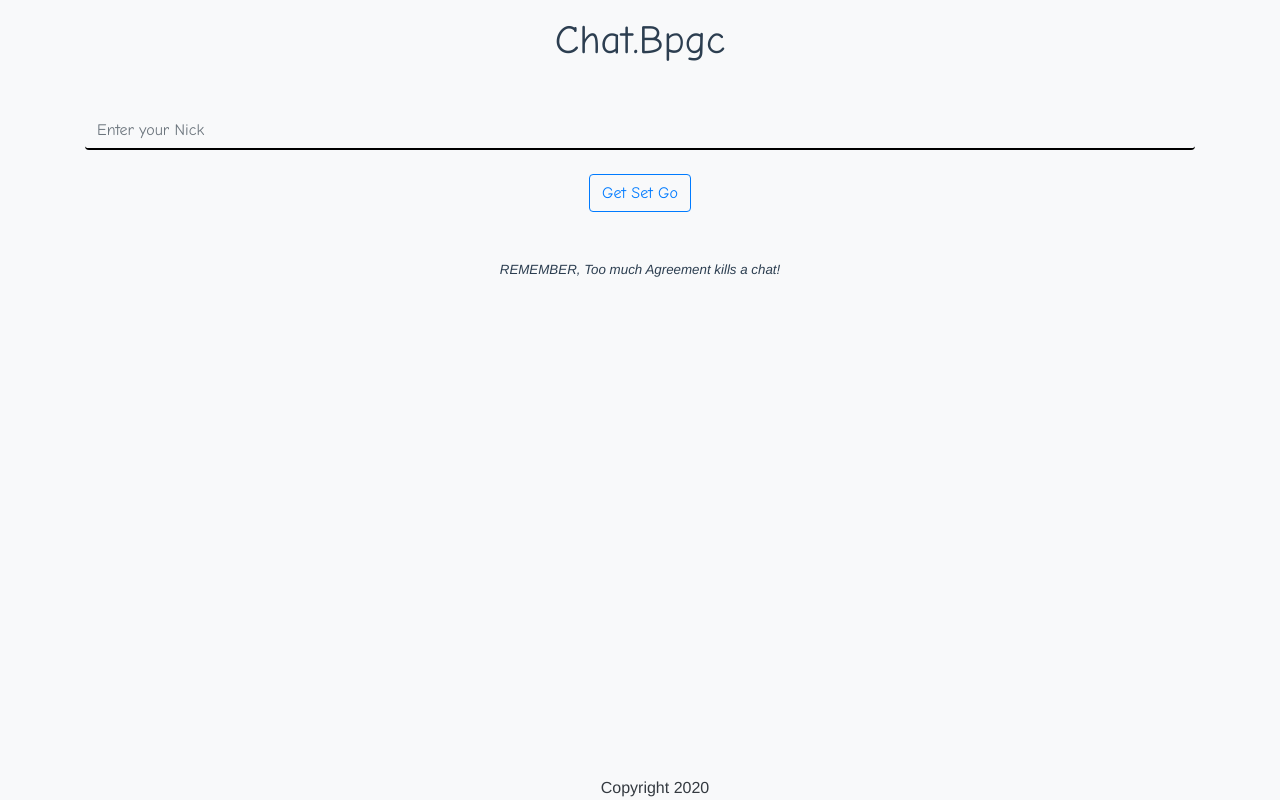
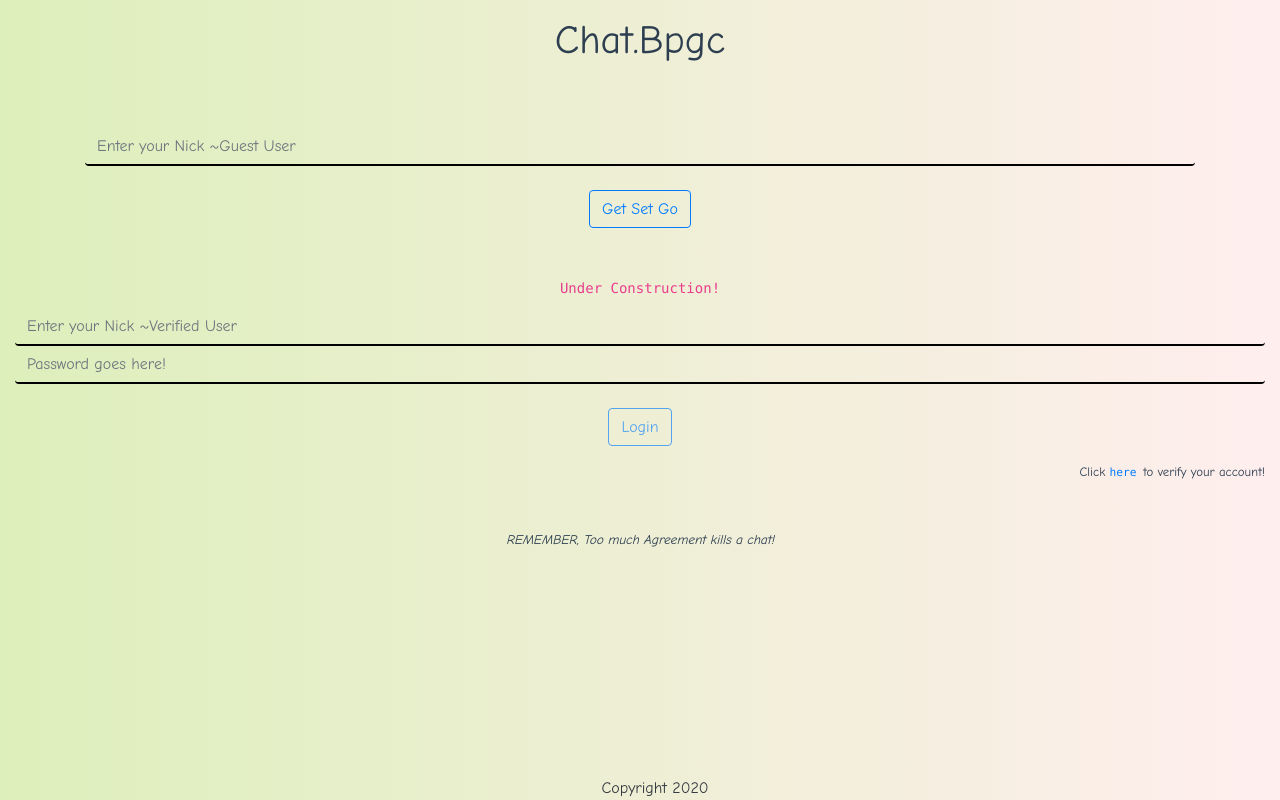
Before and after one commit to PS-Division-BITS/Chat, a Vue app in the folder chat-frontend/: page / in a window 1280 px wide. Built offline with nearby package versions, Linux system fonts and the light colour scheme.

Commit message:
Login page added & UI modified

```diff
--- a/chat-frontend/src/components/chatwindow.vue
+++ b/chat-frontend/src/components/chatwindow.vue
@@ -2,9 +2,9 @@
     <div id="chatwindow" class=" container-fluid m-0 p-0">
         <div class="mb-2 p-3 container-fluid" id="messagesBox">
 
-            <div v-for="data in chat" :key="data.id" class="rounded m-1 p-1" id="messageInfo" :class="{'sent': username === data.sender, 'recieved' : username !== data.sender}">
+            <div v-for="data in chat" :key="data.id" class="rounded m-1 p-1" id="messageInfo" :class="{'notification': data.type === 'notification','sent': username === data.sender, 'recieved' : (username !== data.sender && data.type !== 'notification')}">
 
-                    <code id="sender"> {{data.sender}} </code> <hr style="width:10%" class="m-0 p-0">
+                    <code id="sender"> {{data.sender}} <span v-if="data.verified" class="verified"></span> </code> <hr style="width:10%" class="m-0 p-0">
                     <span> {{data.message}}</span>
 
             </div>
@@ -33,16 +33,10 @@ export default {
             username : this.$store.state.user.username,
             token : this.$store.state.user.key,
             message :"",
-            chat :[{'sender':'testusers','message':'Hii Guys, this is my UI design of a chat window'},
-                    {'sender':'Anupama','message':'Hii Guys, this is my UI design of a chat window'},
-                    {'sender':'Anupama','message':'Hii Guys, this is my UI design of a chat window'},
-                    {'sender':'rt','message':'Hii Guys, this is my UI design of a chat window'},
-                    {'sender':'rt','message':'Hii Guys, this is my UI design of a chat window'},
-                    {'sender':'Anupama','message':'Hii Guys, this is my UI design of a chat window'},
-                    {'sender':'Anupama','message':'Hii Guys, this is my UI design of a chat window'},
-                    {'sender':'rt','message':'Hii Guys, this is my UI design of a chat window'},
-                    {'sender':'rt','message':'Hii Guys, this is my UI design of a chat window'},
-                    {'sender':'Anupama','message':'Hii Guys, this is my UI design of a chat window'}
+            chat :[{'type':'notification','message':'Hii Guys, Welcome to chat.bpgc! Feel free to test this development version and report any issues directly at our git repo!'},
+            {'sender':'admin','verified':true,'message':'Hii Guys,Welcome to BITS Goa\'s campus wide chat room!  '},
+            {'type':'notification','message':'Abc just joined the chat!'}
+
 
             ],
             chatSocket: new WebSocket(this.$store.getters.socketURL),
@@ -169,7 +163,7 @@ overflow-x: scroll;
     margin-right: auto !important;
     text-align: left;
 
-    background-color:linen;
+    background-color:#f6e2bc;
     hr {
         margin-right: auto;
     }
@@ -178,9 +172,46 @@ overflow-x: scroll;
 .sent {
     margin-left: auto !important;
     text-align: right;
-    background-color:lightblue;
+    background-color:#fbdbf6;
      hr {
         margin-left: auto !important;
     }
 }
+
+.notification{
+    text-align: center;
+    font-style: italic;
+    font-size: 80%;
+    margin:auto !important;
+    hr {
+        display: none;
+    }
+}
+
+.verified{
+  display:inline-block;
+
+  &:after{
+    /*Add another block-level blank space*/
+    content: '';
+    display: block;
+
+    /*Make it a small rectangle so the border will create an L-shape*/
+    width: 6px;
+    height: 12px;
+
+    /*Add a white border on the bottom and left, creating that 'L' */
+    border: solid black;
+    border-width: 0 2px 2px 0;
+
+    /*Rotate the L 45 degrees to turn it into a checkmark*/
+    transform: rotate(45deg);
+  }
+
+}
+::-webkit-scrollbar {
+  display: none;
+}
+
+
 </style>
--- /dev/null
+++ b/chat-frontend/src/components/loginpage/guestUser.vue
@@ -0,0 +1,91 @@
+<template>
+    <div  id="form" class="mx-auto container ">
+      <form @submit.prevent="onSubmit">
+        <div class="m-0 mb-5 p-0" v-if="error">     <code>{{errorMessage}}</code></div>
+        <input class="form-control" v-model="nick" placeholder="Enter your Nick ~Guest User" type="text" id="nickname" required/>
+        <button type="submit" class="btn mt-4 btn-outline-primary"  > Get Set Go</button>
+      </form>
+    </div>
+</template>
+
+<script>
+
+export default {
+    data : function(){
+        return {
+            nick:"",
+            error:false,
+            errorMessage:""
+
+        }
+    },
+    mounted: function() {
+        if(localStorage.user){
+            console.log('redirecting.... user = '+JSON.parse(localStorage.user).username+"XX")
+            this.$store.commit("updateUser",JSON.parse((localStorage.user)));
+            this.$router.push({name : 'Homepage'})
+        }
+    },
+
+    methods:{
+        onSubmit(){
+            this.error=false;
+
+            const params = new URLSearchParams();
+            params.append('username',this.nick)
+            this.$axios({
+                method : 'post',
+                url : this.$store.state.AUTHBASEURL+'login/',
+                data : params
+            })
+            .then(response=>{
+                response=response.data;
+               // console.log(response+"response from axios")
+                if(!response.error)
+                {
+                    var username = response.user.username;
+                    var key = response.user.key;
+                    var user = {"username":username,"key":key}
+                  //  console.log('USER = %s key = %s ',username,key)
+                    localStorage.user=JSON.stringify(user);
+                   // console.log('saved in Local storage as '+JSON.stringify(user))
+                    this.$store.commit('updateUser',user)
+                  //  console.log('store user : '+this.$store.state.user)
+                    this.$router.push('/chat')
+                }
+                else
+                {
+                    this.error=true;
+                    this.errorMessage=response.message;
+                }
+
+            })
+            .catch(error=>{
+                console.log('ERROR :',error)
+                        /* has to be moved to try block */
+
+
+
+            })
+         }
+    }
+}
+</script>
+
+<style lang="scss" scoped>
+
+
+#form {
+     font-family: 'Comic Neue', cursive;
+}
+
+input {
+    background:none;
+    border:none;
+    border-bottom: 2px solid black;
+}
+input:focus {
+    border:none;
+    background:none;
+}
+</style>
--- a/chat-frontend/src/components/loginpage/login.vue
+++ b/chat-frontend/src/components/loginpage/login.vue
@@ -1,57 +1,66 @@
 <template>
-    <div  id="form" class="mx-auto container ">
-      <form @submit.prevent="onSubmit">
-        <div class="m-0 mb-5 p-0" v-if="error">     <code>{{errorMessage}}</code></div>
-        <input class="form-control" v-model="nick" placeholder="Enter your Nick" type="text" id="nickname" required/>
-        <button type="submit" class="btn mt-4 btn-outline-primary"  > Get Set Go</button>
+    <div id="login">
+        <form @submit.prevent="onSubmit">
+
+        <div class="m-0 mb-2 p-0" v-if="this.error">     <code>  Under Construction!{{errorMessage}}</code></div>
+        <input  class="form-control" v-model="username" placeholder="Enter your Nick ~Verified User" type="text" id="username" required/>
+        <input  class="form-control" v-model="password" placeholder="Password goes here!" type="password" id="password" required autocomplete="true"/>
+        <button type="submit" class="btn mt-4 btn-outline-primary"  disabled > Login</button>
+
       </form>
+     <p class="text-right mt-3" style="font-size:80%">Click <code> <a href="#"> here  </a></code> to verify your account!</p>
     </div>
 </template>
 
 <script>
+export default {
 
-export default {
     data : function(){
         return {
-            nick:"",
-            error:false,
-            errorMessage:""
-
-        }
-    },
-    mounted: function() {
-        if(localStorage.user){
-            console.log('redirecting.... user = '+JSON.parse(localStorage.user).username+"XX")
-            this.$store.commit("updateUser",JSON.parse((localStorage.user)));
-            this.$router.push({name : 'Homepage'})
-        }
+            username:"",
+            password:"",
+            error:true,
+            errorMessage:"",
+            }
     },
 
-    methods:{
-        onSubmit(){
+
+    // mounted: function() {
+    //     if(localStorage.user){
+    //         console.log('redirecting.... user = '+JSON.parse(localStorage.user).username+"XX")
+    //         this.$store.commit("updateUser",JSON.parse((localStorage.user)));
+    //         this.$router.push({name : 'Homepage'})
+    //     }
+    // },
+
+    methods :{
+
+         onSubmit(){
             this.error=false;
 
             const params = new URLSearchParams();
-            params.append('username',this.nick)
+            params.append('username',this.username)
+            params.append('password',this.password)
             this.$axios({
                 method : 'post',
-                url : this.$store.state.AUTHBASEURL+'login/',
+               // url : this.$store.state.AUTHBASEURL+'login/',
                 data : params
             })
             .then(response=>{
                 response=response.data;
-               // console.log(response+"response from axios")
+
                 if(!response.error)
                 {
-                    var username = response.user.username;
-                    var key = response.user.key;
-                    var user = {"username":username,"key":key}
-                  //  console.log('USER = %s key = %s ',username,key)
-                    localStorage.user=JSON.stringify(user);
-                   // console.log('saved in Local storage as '+JSON.stringify(user))
-                    this.$store.commit('updateUser',user)
-                  //  console.log('store user : '+this.$store.state.user)
-                    this.$router.push('/chat')
+                    // var username = response.user.username;
+                    // var key = response.user.key;
+
+                //     var user = {"username":username,"key":key, verified:true}
+                //   //  console.log('USER = %s key = %s ',username,key)
+                //     localStorage.user=JSON.stringify(user);
+                //    // console.log('saved in Local storage as '+JSON.stringify(user))
+                //     this.$store.commit('updateUser',user)
+                //   //  console.log('store user : '+this.$store.state.user)
+                //     this.$router.push('/chat')
                 }
                 else
                 {
@@ -69,8 +78,13 @@ export default {
             })
          }
     }
+
+
+
+
 }
 </script>
+
 
 <style lang="scss" scoped>
 
--- a/chat-frontend/src/store/index.js
+++ b/chat-frontend/src/store/index.js
@@ -4,13 +4,15 @@ import Vuex from 'vuex'
 
 Vue.use(Vuex)
 
-const socketBase = "ws://127.0.0.1:8000/ws/chat/";
-const AUTHBASEURL = "http://localhost:8000/chat/auth/";
+const socketBase = "ws://192.168.43.199:8000/ws/chat/";
+const AUTHBASEURL = "http://192.168.43.199:8000/chat/auth/";
 
 export default new Vuex.Store({
   state: {
     user : {
       username : null,
+      key:null,
+      verified:false
     },
 
     currentChatRoom: {
--- a/chat-frontend/src/views/homepage.vue
+++ b/chat-frontend/src/views/homepage.vue
@@ -32,8 +32,8 @@ export default {
 
 #homepage {
   background: #FFEEEE;  /* fallback for old browsers */
-background: -webkit-linear-gradient(to right, #DDEFBB, #FFEEEE);  /* Chrome 10-25, Safari 5.1-6 */
-background: linear-gradient(to right, #DDEFBB, #FFEEEE); /* W3C, IE 10+/ Edge, Firefox 16+, Chrome 26+, Opera 12+, Safari 7+ */
+background: -webkit-linear-gradient(to right,grey, lightgrey);  /* Chrome 10-25, Safari 5.1-6 */
+background: linear-gradient(to right,#78d1d2, #cde4ad); /* W3C, IE 10+/ Edge, Firefox 16+, Chrome 26+, Opera 12+, Safari 7+ */
 
   position:fixed;
   height:100%;
--- a/chat-frontend/src/views/loginpage.vue
+++ b/chat-frontend/src/views/loginpage.vue
@@ -1,7 +1,8 @@
 <template>
   <div class="bg-light container-fluid" id="loginpage">
     <HEADER />
-    <LOGIN class="mt-5 "/>
+    <GUEST v-if="toggle" class="fade mt-5 pt-3 mb-2"/>
+    <LOGIN v-if="toggle" class="fade mt-5"/>
     <RANDOM class="mt-5"/>
     <FOOTER class=""/>
   </div>
@@ -10,26 +11,33 @@
 <script>
 
 import HEADER from '../components/header.vue'
+import GUEST from '../components/loginpage/guestUser.vue'
 import LOGIN from '../components/loginpage/login.vue'
 import RANDOM from '../components/loginpage/random.vue'
 import FOOTER from '../components/footer.vue'
 
-import anime from 'animejs/lib/anime.es.js';
-anime({
-  targets: 'div',
-  translateX: 0,
-  rotate: '8turn',
-  backgroundColor: '#FFF',
-  duration: 1500
-});
+// import anime from 'animejs/lib/anime.es.js';
+// anime({
+//   targets: 'div',
+//   translateX: 0,
+//   rotate: '8turn',
+//   backgroundColor: '#FFF',
+//   duration: 1500
+// });
 
 export default {
   name: 'LoginPage',
   components: {
     HEADER,
+    GUEST,
     LOGIN,
     RANDOM,
     FOOTER
+  },
+  data: function(){
+    return {
+      toggle:true,
+    }
   }
 }
 </script>
@@ -39,6 +47,27 @@ export default {
 #loginpage {
   position:fixed;
   height:100%;
+    font-family: 'Comic Neue', cursive;
+
+  background: #FFEEEE;  /* fallback for old browsers */
+background: -webkit-linear-gradient(to right, #DDEFBB, #FFEEEE);  /* Chrome 10-25, Safari 5.1-6 */
+background: linear-gradient(to right, #DDEFBB, #FFEEEE); /* W3C, IE 10+/ Edge, Firefox 16+, Chrome 26+, Opera 12+, Safari 7+ */
+
 }
 
+.fade{
+
+ -webkit-animation: fadeinout .5s linear forwards;
+    animation: fadeinout .5s linear forwards;
+}
+
+@-webkit-keyframes fadeinout {
+  0%{ opacity: 0; }
+  100% { opacity: 1; }
+}
+
+@keyframes fadeinout {
+  0% { opacity: 0; }
+  100% { opacity: 1; }
+}
 </style>
--- /dev/null
+++ b/chat-frontend/vue.config.js
@@ -0,0 +1,3 @@
+module.exports = {
+  publicPath: ''
+}
```
Also changed, not shown: chat-frontend/src/components/navbar.vue (+14 -3 lines), 1 other file (tests, documents, lock files or other folders).
